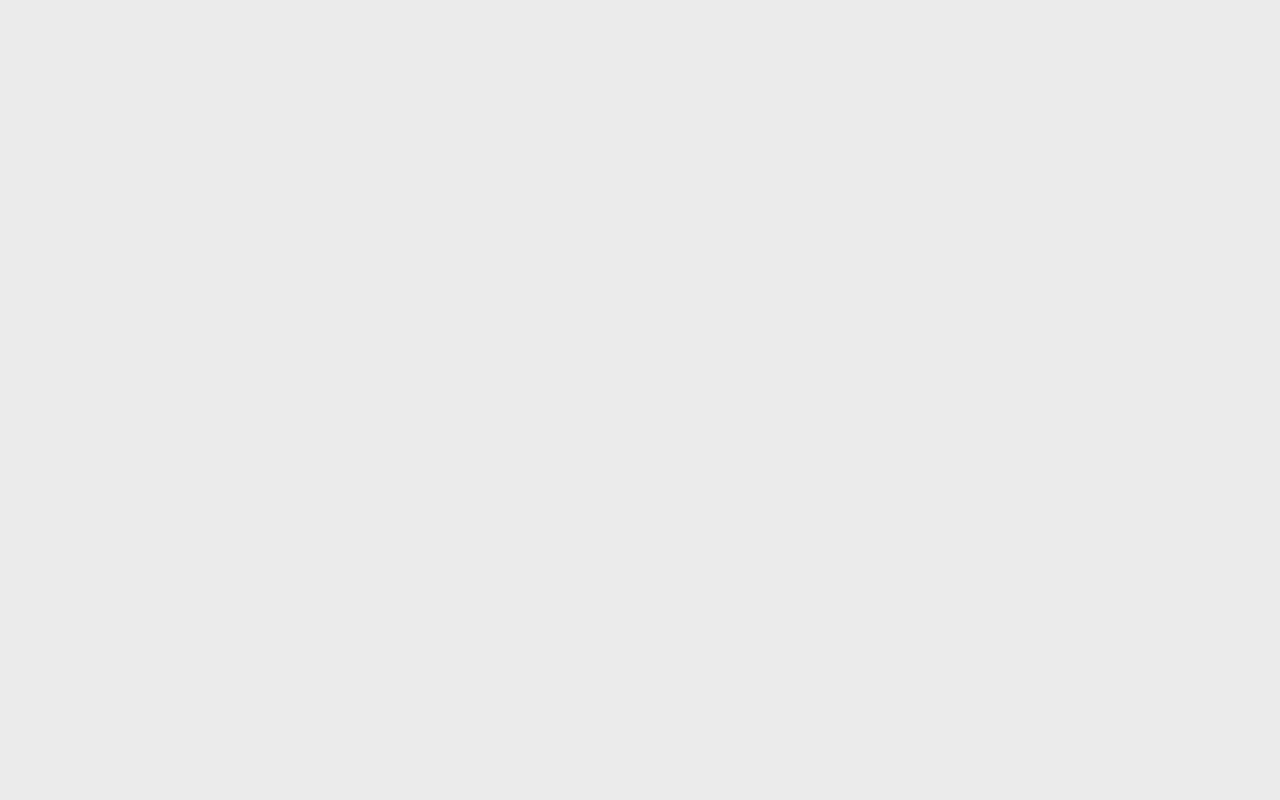
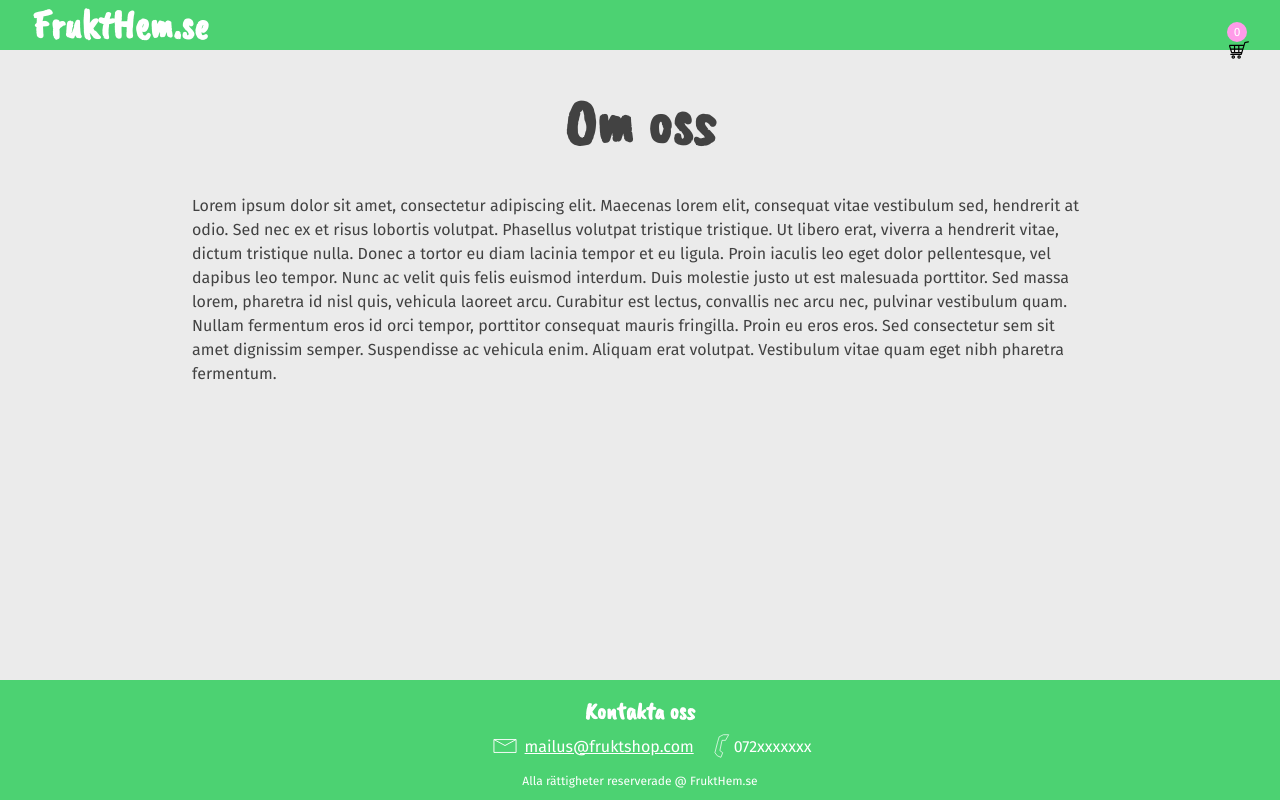
Before and after one commit to jenseneducation-sharon-tan/grupp-projekt-tdd, a Vue app: page /about in a window 1280 px wide. Built offline with nearby package versions, Linux system fonts and the light colour scheme; a web font is replaced by a local one.

Commit message:
add nav on Home

```diff
--- a/src/router/index.js
+++ b/src/router/index.js
@@ -4,6 +4,8 @@ import Home from "../views/Home.vue";
 import Description from "../views/Description.vue";
 import ShoppingBag from "../views/ShoppingBag.vue";
 import ThankYou from "../views/ThankYou.vue";
+import About from "../views/About.vue";
+import Contact from "../views/Contact.vue";
 
 Vue.use(VueRouter);
 
@@ -28,6 +30,16 @@ const routes = [
     name: "ThankYou",
     component: ThankYou,
   },
+  {
+    path: "/about",
+    name: "About",
+    component: About,
+  },
+  {
+    path: "/contact",
+    name: "Contact",
+    component: Contact,
+  },
 ];
 
 const router = new VueRouter({
--- a/src/views/About.vue
+++ b/src/views/About.vue
@@ -1,11 +1,64 @@
 <template>
   <div id="about">
-    <h1>Om oss</h1>
+    <Header />
+    <div class="about_main">
+      <h2>Om oss</h2>
+      <p>
+        Lorem ipsum dolor sit amet, consectetur adipiscing elit. Maecenas lorem
+        elit, consequat vitae vestibulum sed, hendrerit at odio. Sed nec ex et
+        risus lobortis volutpat. Phasellus volutpat tristique tristique. Ut
+        libero erat, viverra a hendrerit vitae, dictum tristique nulla. Donec a
+        tortor eu diam lacinia tempor et eu ligula. Proin iaculis leo eget dolor
+        pellentesque, vel dapibus leo tempor. Nunc ac velit quis felis euismod
+        interdum. Duis molestie justo ut est malesuada porttitor. Sed massa
+        lorem, pharetra id nisl quis, vehicula laoreet arcu. Curabitur est
+        lectus, convallis nec arcu nec, pulvinar vestibulum quam. Nullam
+        fermentum eros id orci tempor, porttitor consequat mauris fringilla.
+        Proin eu eros eros. Sed consectetur sem sit amet dignissim semper.
+        Suspendisse ac vehicula enim. Aliquam erat volutpat. Vestibulum vitae
+        quam eget nibh pharetra fermentum.
+      </p>
+    </div>
+    <Footer />
   </div>
 </template>
 
 <script>
-export default {};
+import Header from "@/components/Header.vue";
+import Footer from "@/components/Footer.vue";
+export default {
+  components: {
+    Header,
+    Footer,
+  },
+};
 </script>
 
-<style></style>
+<style lang="scss" scoped>
+@import "@/scss/main";
+#about {
+  height: 100vh;
+  display: flex;
+  flex-direction: column;
+  justify-content: space-between;
+}
+
+.about_main {
+  height: 100%;
+  padding: 2rem 0;
+  display: flex;
+  flex-direction: column;
+  align-items: center;
+
+  h2 {
+    font-size: 4rem;
+    margin-bottom: 2rem;
+  }
+
+  p {
+    text-align: left;
+    width: 70%;
+    margin-bottom: 5rem;
+  }
+}
+</style>
--- a/src/views/Contact.vue
+++ b/src/views/Contact.vue
@@ -1,11 +1,50 @@
 <template>
   <div id="contact">
-    <h1>Kontakt</h1>
+    <Header />
+    <div class="contact_main">
+      <h2>Kontakt</h2>
+      <p></p>
+    </div>
+    <Footer />
   </div>
 </template>
 
 <script>
-export default {};
+import Header from "@/components/Header.vue";
+import Footer from "@/components/Footer.vue";
+export default {
+  components: {
+    Header,
+    Footer,
+  },
+};
 </script>
 
-<style></style>
+<style lang="scss" scoped>
+@import "@/scss/main";
+#contact {
+  height: 100vh;
+  display: flex;
+  flex-direction: column;
+  justify-content: space-between;
+}
+
+.contact_main {
+  height: 100%;
+  padding: 2rem 0;
+  display: flex;
+  flex-direction: column;
+  align-items: center;
+
+  h2 {
+    font-size: 4rem;
+    margin-bottom: 2rem;
+  }
+
+  p {
+    text-align: left;
+    width: 70%;
+    margin-bottom: 5rem;
+  }
+}
+</style>
--- a/src/views/Home.vue
+++ b/src/views/Home.vue
@@ -5,7 +5,14 @@
       <h2>Alltid 100% ekologiskt!</h2>
     </div>
     <div class="nav_main">
-      <nav></nav>
+      <nav>
+        <router-link
+          v-for="routes in links"
+          v-bind:key="routes.id"
+          :to="`${routes.page}`"
+          >{{ routes.text }}</router-link
+        >
+      </nav>
       <ProductList v-bind:products="products" />
     </div>
     <Footer />
@@ -29,6 +36,25 @@ export default {
       return this.$root.$data.products;
     },
   },
+  data: () => ({
+    links: [
+      {
+        id: 0,
+        text: "Frukter",
+        page: "/",
+      },
+      {
+        id: 1,
+        text: "Om oss",
+        page: "/about",
+      },
+      {
+        id: 2,
+        text: "Kontakt",
+        page: "/contact",
+      },
+    ],
+  }),
 };
 </script>
 
@@ -57,5 +83,20 @@ export default {
 nav {
   width: 20%;
   background: $yellow;
+  display: flex;
+  flex-direction: column;
+  text-align: left;
+  padding-top: 2rem;
+
+  a {
+    margin: 1rem auto 0.5rem 20%;
+    text-decoration: none;
+    color: $dark-gray;
+    font-size: 1.5rem;
+
+    &:hover {
+      color: $green;
+    }
+  }
 }
 </style>
```
